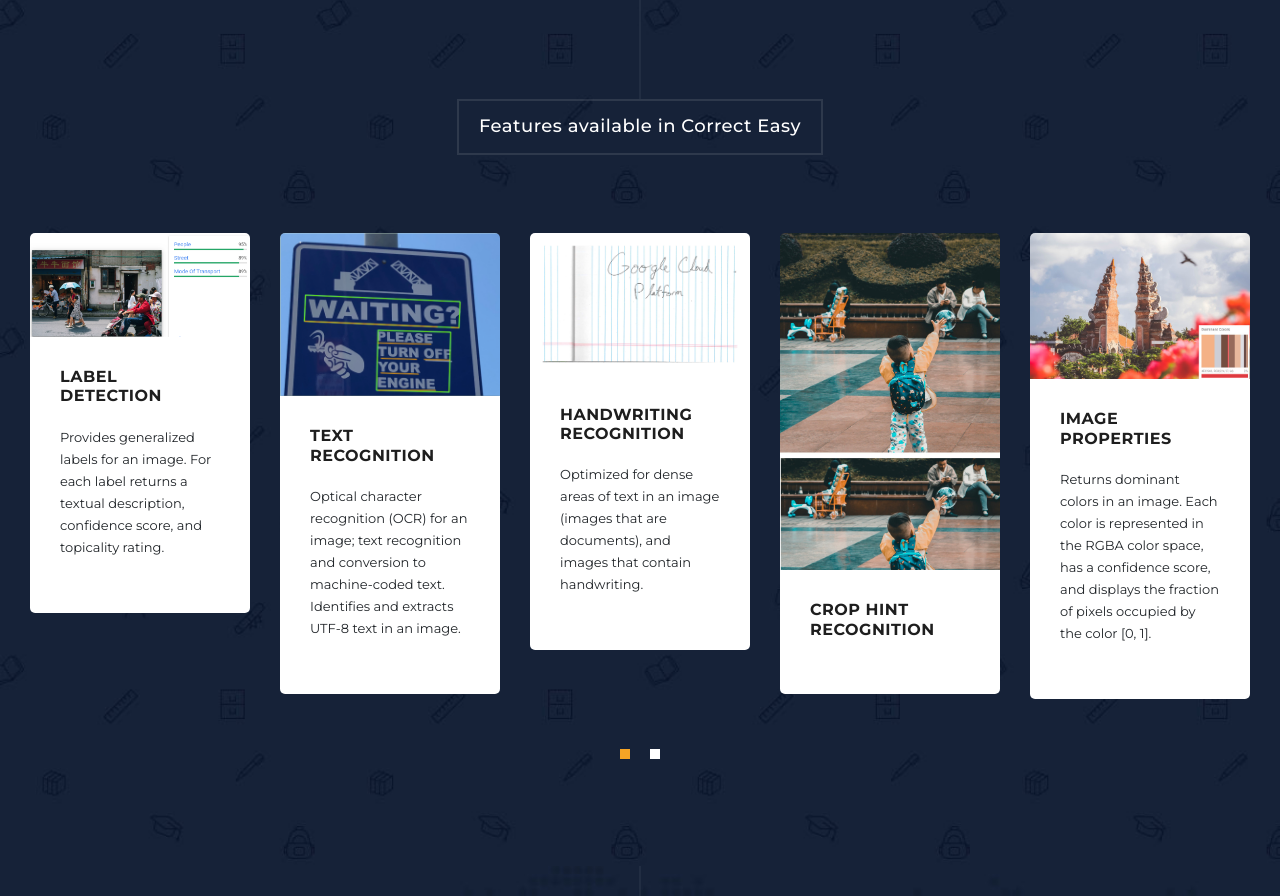
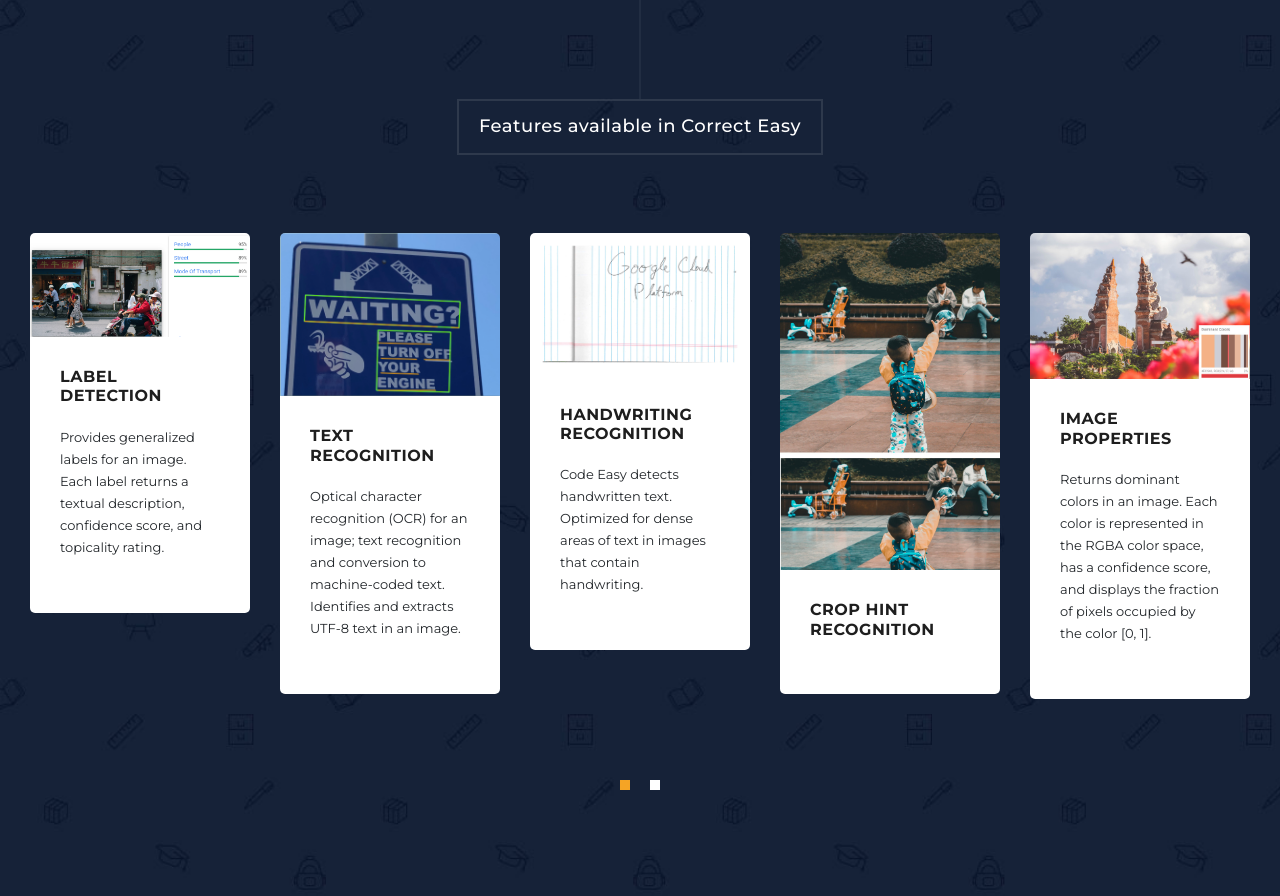
Before and after one commit to Sanjsarma/CorrectEasy, a Django app: page / in a window 1280 px wide. Shown: the part 2863-3759 px from the top of the page. Run offline with Django 3.2, Linux system fonts and the light colour scheme; some libraries are stand-ins or nearby versions.

Commit message:
Added content in features

```diff
--- a/newapp/templates/home.html
+++ b/newapp/templates/home.html
@@ -144,7 +144,7 @@
       <div class="row">
         <div class="col-md-12">
           <div class="section-heading">
-            <h2>The steps to use Correct Easy</h2>
+            <h2>Steps to use Correct Easy</h2>
           </div>
         </div>
         <div class="col-md-12">
@@ -162,7 +162,7 @@
                   </div>
                   <div class="col-md-6">
                     <h4>Upload student's answer</h4>
-                    <p>CorrectEasy makes it easier for teachers to calculate the marks of each question. In the first step, the teacher simply needs to upload the answer sheet of the students.</p>
+                    <p>Correct Easy makes it easier for teachers to calculate the marks of each question. In the first step, the teacher simply needs to upload the answer sheet of the students.</p>
                   </div>
                 </div>
               </article>
@@ -284,7 +284,7 @@
             <img src="{% static 'assets/images/labeldetection.png'%}" alt="Use #1">
             <div class="down-content">
               <h4>Label Detection</h4>
-              <p>Provides generalized labels for an image. For each label returns a textual description, confidence score, and topicality rating.</p>
+              <p>Provides generalized labels for an image. Each label returns a textual description, confidence score, and topicality rating.</p>
              <!-- <div class="author-image">
                 <img src="{% static 'assets/images/author-01.png'%}" alt="Author 1">
               </div>
@@ -310,7 +310,7 @@
             <img src="{% static 'assets/images/handwritingrecognition.png'%}" alt="Use #3">
             <div class="down-content">
               <h4>Handwriting Recognition</h4>
-              <p>Optimized for dense areas of text in an image (images that are documents), and images that contain handwriting.</p>
+              <p>Code Easy detects handwritten text. Optimized for dense areas of text in images that contain handwriting.</p>
            <!--   <div class="author-image">
                 <img src="{% static 'assets/images/author-03.png'%}" alt="Author 3">
               </div>
@@ -336,8 +336,7 @@
             <img src="{% static 'assets/images/imageprop.jpeg'%}" alt="Use #5">
             <div class="down-content">
               <h4>Image properties</h4>
-              <p>Returns dominant colors in an image.
-                Each color is represented in the RGBA color space, has a confidence score, and displays the fraction of pixels occupied by the color [0, 1].</p>
+              <p>Returns dominant colors in an image. Each color is represented in the RGBA color space, has a confidence score, and displays the fraction of pixels occupied by the color [0, 1].</p>
           <!--    <div class="author-image">
                 <img src="{% static 'assets/images/author-05.png'%}" alt="">
               </div>
@@ -350,7 +349,7 @@
             <img src="{% static 'assets/images/densetextrecog.png'%}" alt="Use 6">
             <div class="down-content">
               <h4>Dense Text Recognition</h4>
-              <p></p>
+              <p>Optical character recognition (OCR) for a file (PDF/TIFF) or dense text image; dense text recognition and conversion to machine-coded text.</p>
           <!--    <div class="author-image">
                 <img src="{% static 'assets/images/author-01.png'%}" alt="">
               </div>
@@ -363,7 +362,7 @@
             <img src="{% static 'assets/images/Equationrecognition.jpg'%}" alt="Use 7">
             <div class="down-content">
               <h4>Math equation recognition</h4>
-              <p></p>
+              <p>Detects math equations and formulae</p>
            <!--   <div class="author-image">
                 <img src="{% static 'assets/images/author-02.png'%}" alt="">
               </div>
```
